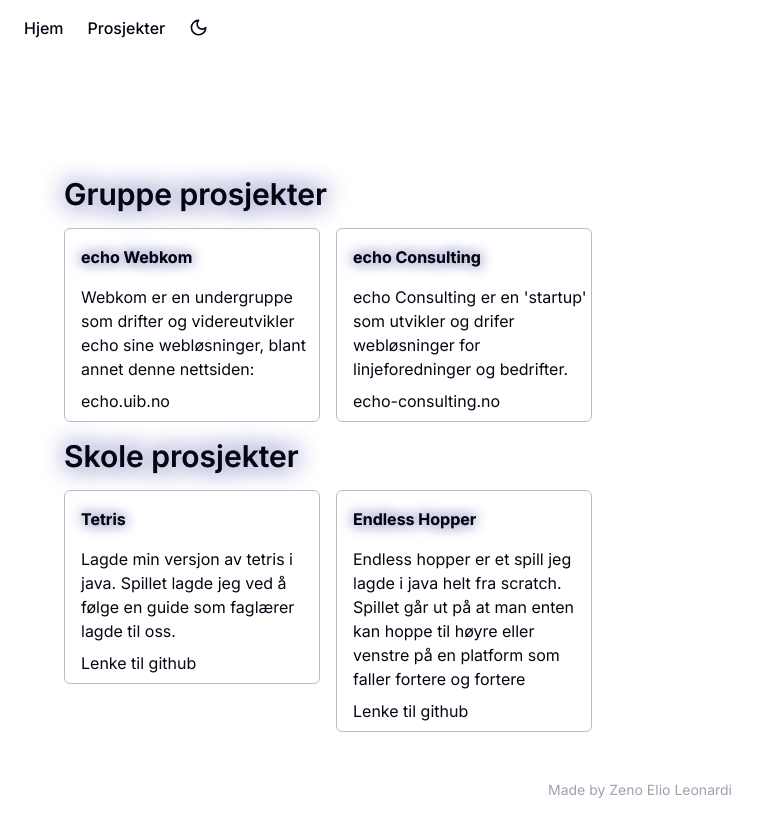
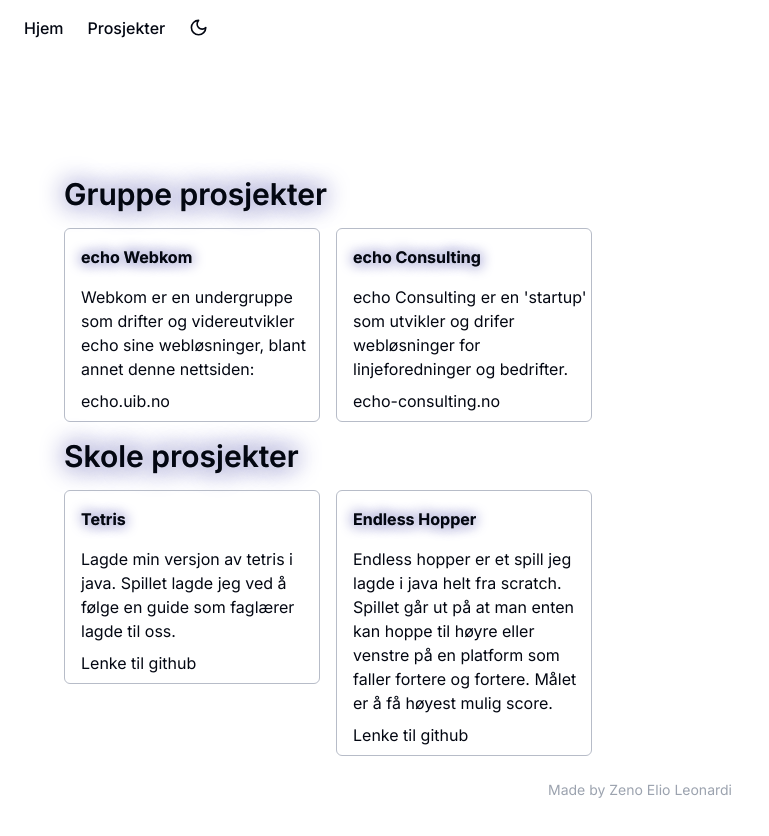
Before and after one commit to 0Zeno/Hjemmeside, a Next.js app: page /prosjekter in a window 1280 px wide. Shown: the top 836 px of the page, without its empty margins (0-769 px from the left). Built offline with nearby package versions, Linux system fonts and the light colour scheme.

Commit message:
Mer tekst i prosjekter siden

```diff
--- a/components/prosjekter.tsx
+++ b/components/prosjekter.tsx
@@ -33,7 +33,7 @@ const schoolProjects = [
   {
     projectname: "Endless Hopper",
     discription:
-      "Endless hopper er et spill jeg lagde i java helt fra scratch. Spillet går ut på at man enten kan hoppe til høyre eller venstre på en platform som faller fortere og fortere",
+      "Endless hopper er et spill jeg lagde i java helt fra scratch. Spillet går ut på at man enten kan hoppe til høyre eller venstre på en platform som faller fortere og fortere. Målet er å få høyest mulig score.",
     linknavn: "Lenke til github",
     link: "https://github.com/0Zeno/EndlessHopper",
     tech: "Java",
```
